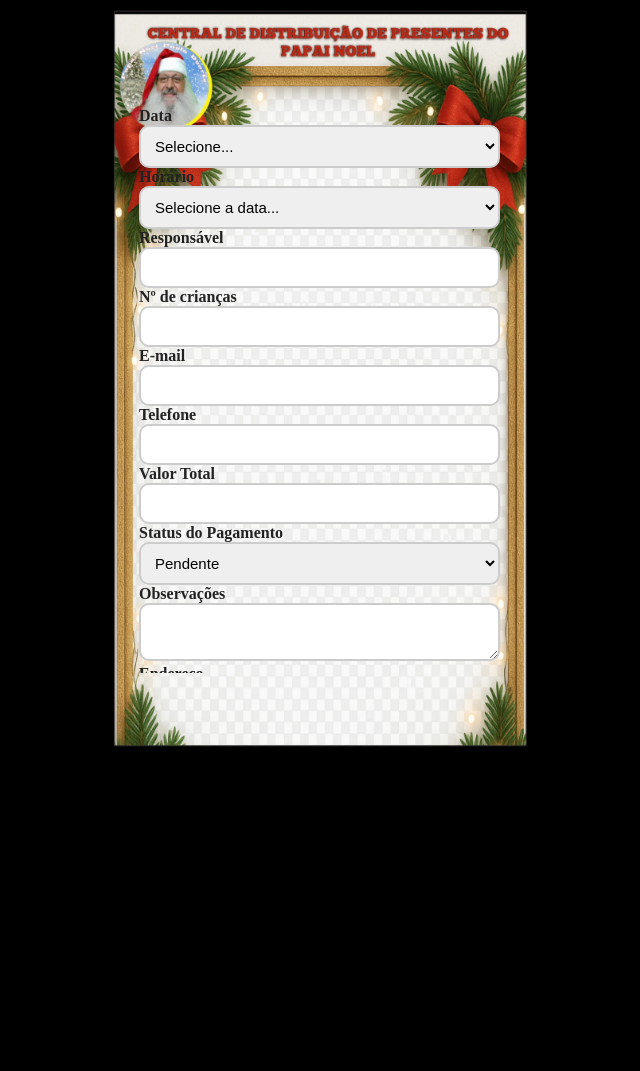
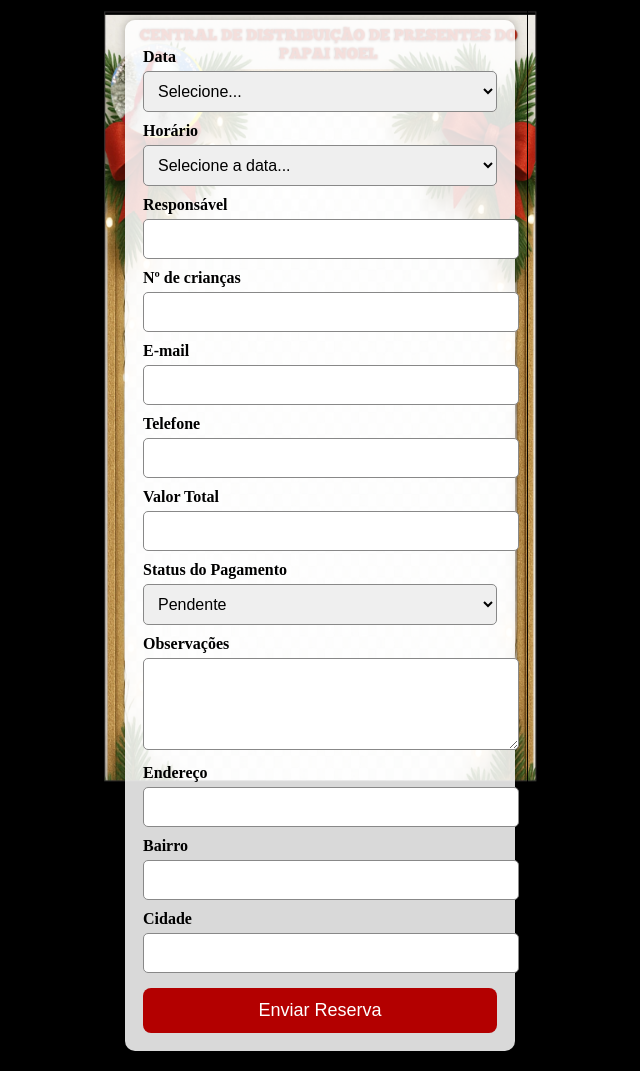
Before and after one commit to amagiadopapainoel1-tech/papai-noel-reservas, a Flask app: page / in a window 1280 px wide. Shown: the whole page, without its empty margins (320-960 px from the left). Before the commit the page ends 800 px from the top, so only its background shows below. Run offline with Flask 3, Linux system fonts and the light colour scheme.

Commit message:
Update style.css

```diff
--- a/static/style.css
+++ b/static/style.css
@@ -1,72 +1,78 @@
-/* ============================
-   BASE
-============================ */
 body {
     margin: 0;
     padding: 0;
     background: #000;
     display: flex;
     justify-content: center;
+    align-items: center;
+    min-height: 100vh;
+    overflow-x: hidden;
 }
 
-/* ============================
-   MOLDURA FIXA E RESPONSIVA
-============================ */
+/* Moldura de fundo */
+.background-frame {
+    position: fixed;
+    top: 0;
+    left: 0;
+    width: 100%;
+    height: 100%;
+    background-image: url('/static/moldura_natal.webp');
+    background-size: contain;
+    background-repeat: no-repeat;
+    background-position: top center;
+    z-index: -1;
+}
+
+/* Área do formulário */
 .phone-frame {
     width: 100%;
-    max-width: 430px; /* largura de um celular "padrão" */
-    aspect-ratio: 1080 / 1920; /* mantém proporção perfeita da moldura */
-    background: url("moldura_natal.webp") no-repeat center top;
-    background-size: 100% 100%;
-    position: relative;
-    overflow: hidden;
-}
-
-/* ============================
-   ÁREA DO FORMULÁRIO
-============================ */
-.form-wrapper {
-    position: absolute;
-    top: 14%;     /* AJUSTE fino para encaixar dentro da área transparente */
-    left: 50%;
-    transform: translateX(-50%);
-    width: 84%;   /* encaixe exato dentro da área transparente */
-    height: 74%;  /* deixa espaço para cabeçalho e rodapé da moldura */
-    overflow-y: auto;
-}
-
-/* Caixa do formulário */
-.form-container {
-    width: 100%;
-    display: flex;
-    flex-direction: column;
-}
-
-/* Inputs e textos */
-.label {
-    font-size: 16px;
-    font-weight: bold;
-    margin-top: 10px;
-    color: #222;
-}
-
-.input, textarea, select {
-    width: 100%;
-    padding: 10px;
-    border-radius: 10px;
-    border: 2px solid #ccc;
-    font-size: 15px;
+    max-width: 430px;
+    padding: 20px;
     box-sizing: border-box;
 }
 
-/* Botão */
+.form-wrapper {
+    width: 100%;
+}
+
+.form-container {
+    background: rgba(255, 255, 255, 0.85);
+    padding: 18px;
+    border-radius: 10px;
+    box-shadow: 0 0 10px #0004;
+}
+
+.label {
+    font-weight: bold;
+    margin-top: 10px;
+    display: block;
+}
+
+.input {
+    width: 100%;
+    padding: 10px;
+    margin-top: 5px;
+    border-radius: 5px;
+    border: 1px solid #888;
+    font-size: 16px;
+}
+
+textarea.input {
+    height: 70px;
+}
+
 button {
-    margin-top: 18px;
-    padding: 14px;
-    background: #d50000;
+    width: 100%;
+    padding: 12px;
+    background: #b30000;
+    color: #fff;
     border: none;
-    color: white;
+    margin-top: 15px;
     font-size: 18px;
-    border-radius: 10px;
+    border-radius: 8px;
     cursor: pointer;
 }
+
+button:hover {
+    background: #7a0000;
+}
```
